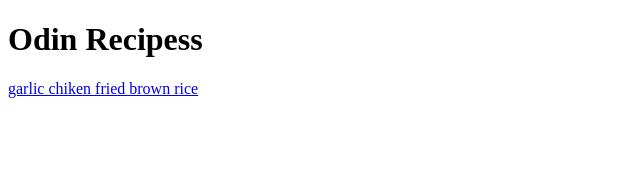
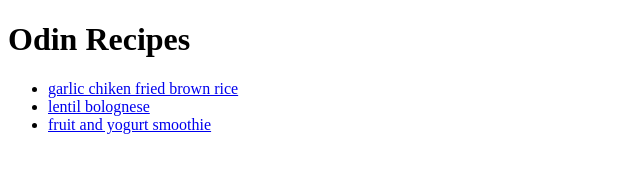
Before and after one commit to arseniyx1/odin-recipes, a plain HTML site: page index.html in a window 1280 px wide. Shown: the whole page, without its empty margins (0-640 px from the left). Drawn offline with Linux system fonts and the light colour scheme.

Commit message:
Add an ordered list of links to other pages

```diff
--- a/index.html
+++ b/index.html
@@ -5,7 +5,11 @@
         <title>odin-recipes</title>
     </head>
     <body>
-        <h1>Odin Recipess</h1>
-        <a href="recipes/garlic-chiken-fried-brown-rice.html">garlic chiken fried brown rice</a>
+        <h1>Odin Recipes</h1>
+        <ul>
+        <li><a href="recipes/garlic-chiken-fried-brown-rice.html">garlic chiken fried brown rice</a></li>
+        <li><a href="recipes/lentil-bolognese.html">lentil bolognese</a></li>
+        <li><a href="recipes/fruit-and-yogurt-smoothie.html">fruit and yogurt smoothie</a></li>
+        </ul>
     </body>
 </html>
```
